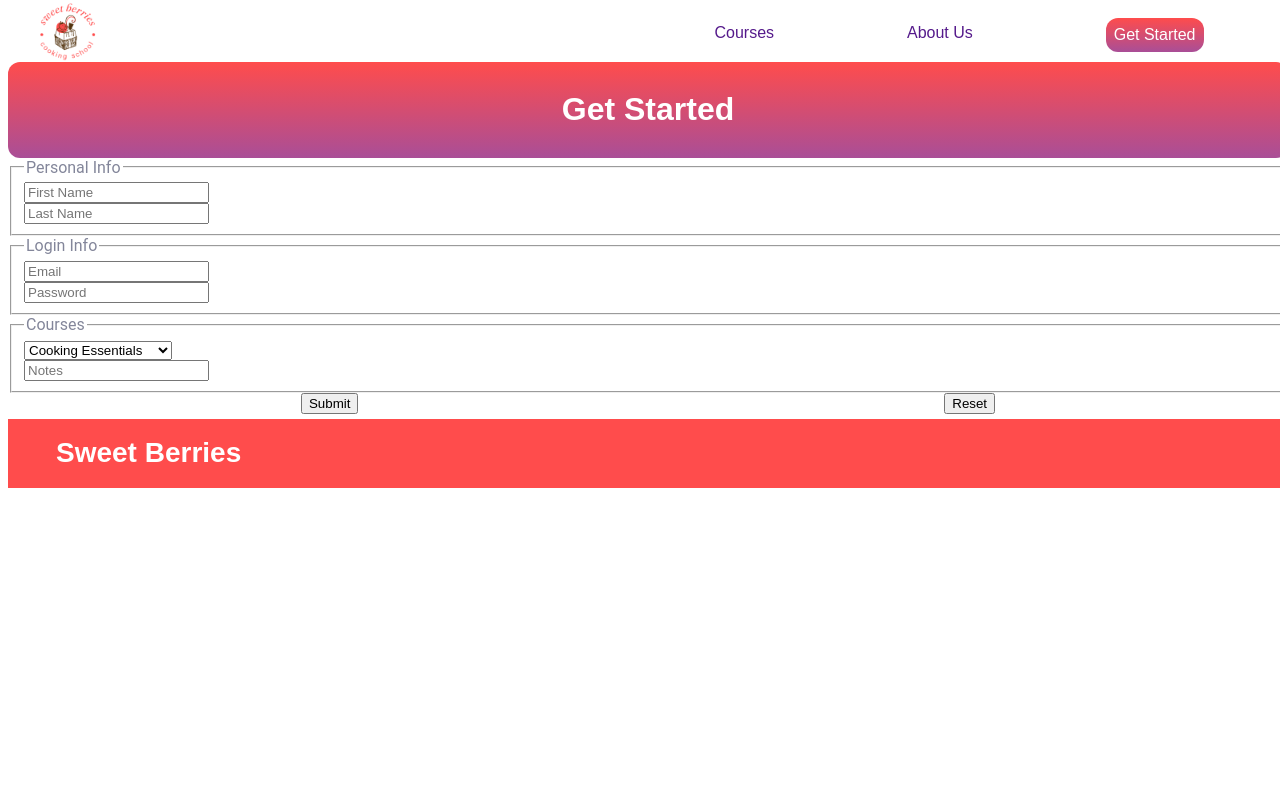
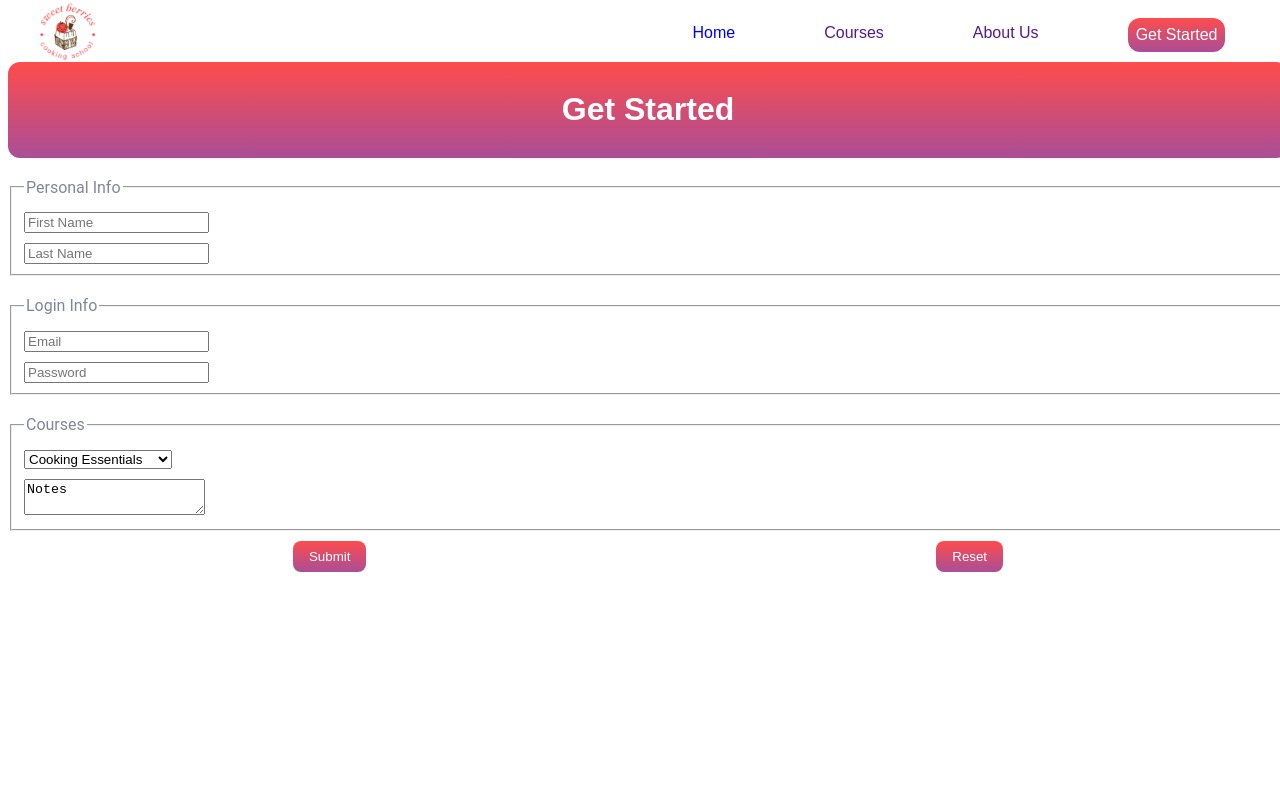
Before and after one commit to L14MB/sweet-berries, a plain HTML site: page registration.html in a window 1280 px wide. Shown: the top 800 px of the page. Drawn offline with Linux system fonts and the light colour scheme.

Commit message:
changed the styling of the registration page & form

```diff
--- a/registration.html
+++ b/registration.html
@@ -12,6 +12,7 @@
         <div class="header">
             <img src="assets/logo.png"></img>
             <div class="nav-container">
+                <a class="link" href="index.html">Home</a>
                 <a class="link" href="">Courses</a>
                 <a class="link" href="">About Us</a>
                 <a href="registration.html" class="header-button">Get Started</a>
@@ -44,15 +45,16 @@
                         <option value="plant-based cooking">Plant-Based Cooking</option>
                         <option value="teens kitchen">Teens Kitchen</option>
                     </select><br>
-                <input type="text" placeholder="Notes" optional>
+                    <textarea>Notes</textarea>
                 </fieldset>
+                <div class="registration-buttons">
+                    <button type="submit">Submit</button>
+                    <button type="reset">Reset</button>
+            </div>
         </form>
         </div>
 
-            <div class="registration-buttons">
-            <button>Submit</button>
-            <button>Reset</button>
-            </div>
+
         </div>
 
          <div class="footer">
--- a/style.css
+++ b/style.css
@@ -155,6 +155,15 @@ html, body {
   .registration-form {
     font-family: 'Roboto', sans-serif;
     color: #83869A;
+    min-height: 100vh;
+  }
+
+  fieldset {
+    margin-top: 20px;
+  }
+
+  input,select,textarea {
+    margin-top: 10px;
   }
 
   .registration-buttons {
@@ -162,6 +171,15 @@ html, body {
     align-items: center;
     justify-content: space-around;
     margin-bottom: 5px;
+    margin-top: 10px;
+  }
+
+  .registration-buttons button {
+    background: linear-gradient(#FF4C4C, #A94E97);
+    border: none;
+    color: white;
+    padding: 8px 16px;
+    border-radius: 8px;
   }
 
   #burger {
```
Lines whose indentation alone changed are shown as unchanged.
